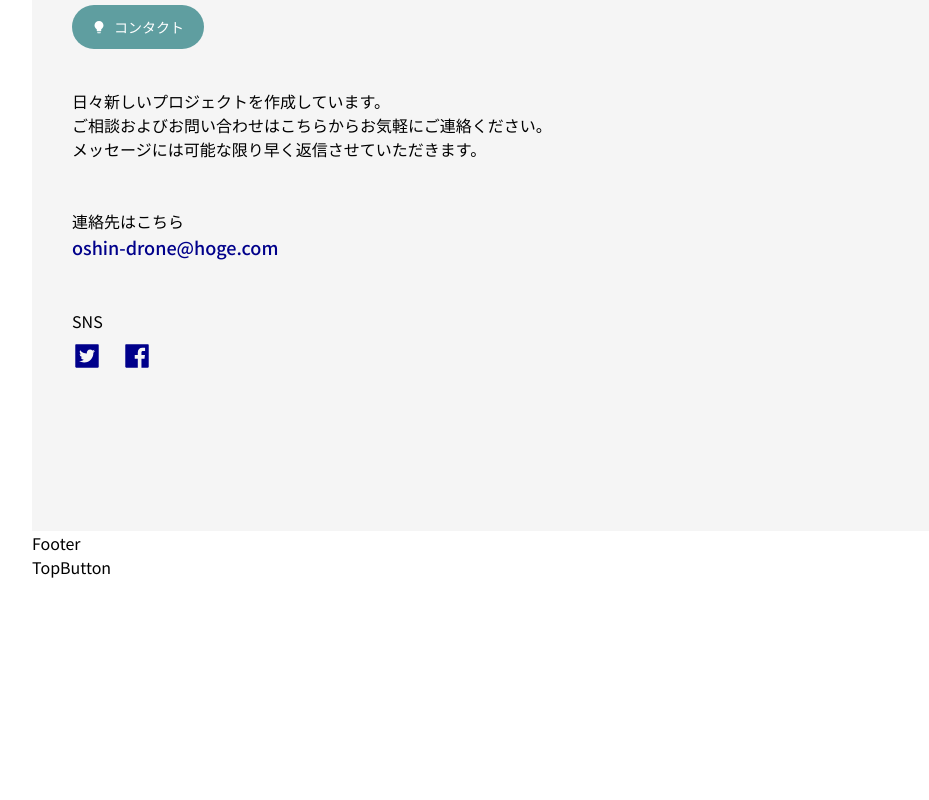
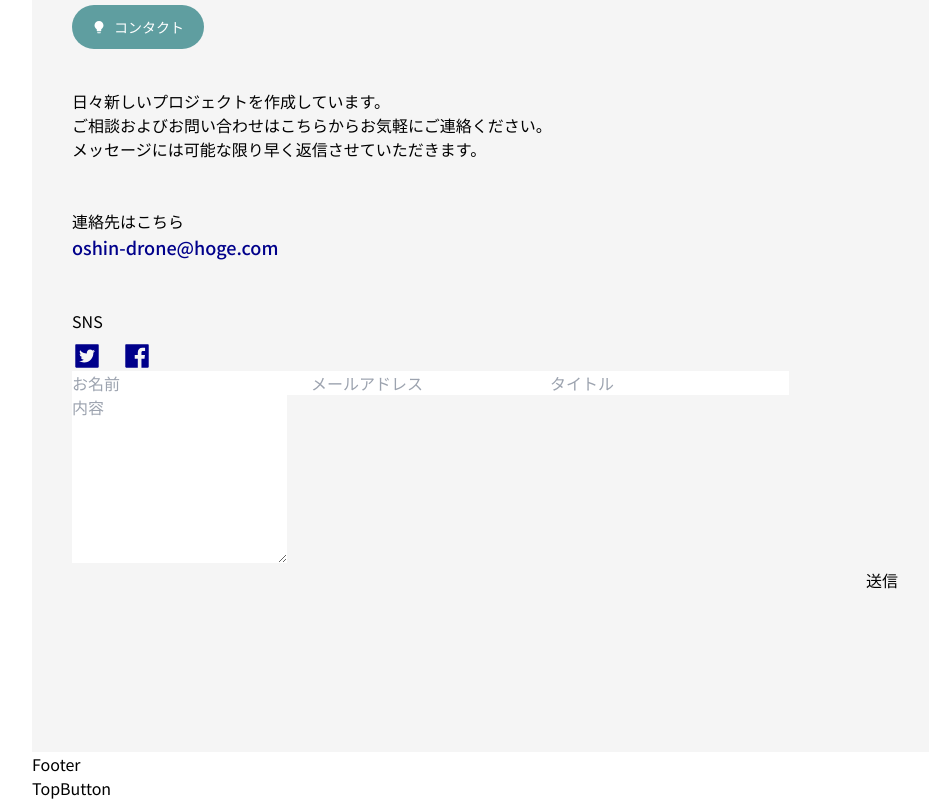
Before and after one commit to shingoasou-0804/oshin-portfolio, a Next.js app in the folder src/: page / in a window 1280 px wide. Shown: the part 3038-3838 px from the top of the page, without its empty margins (342-1271 px from the left). Before the commit the page ends 3617 px from the top, so only its background shows below. Built offline with nearby package versions, Linux system fonts and the light colour scheme.

Commit message:
add emailjs and broad outline of email form

```diff
--- a/src/components/Contact.js
+++ b/src/components/Contact.js
@@ -1,7 +1,20 @@
-import React from 'react'
+'use client'
+
+import React, { useRef } from 'react'
 import { AiFillBulb, AiFillFacebook, AiFillTwitterSquare } from 'react-icons/ai'
+import emailjs from '@emailjs/browser'
 
 function Contact() {
+  const form = useRef()
+  const sendEmail = (e) => {
+    e.preventDefault()
+
+    emailjs.sendForm('', '', form.current, '').then((result) => {
+      form.current.reset()
+    }, (error) => {
+      console.log(error.text)
+    })
+  }
   return (
     <section className='w-full h-fit px-[40px] md:py-20 lg:pb-40 lg:pt-10 py-10 max-xs:px-[20px] relative bg-whitesmoke' id='contact'>
       <div className='max-w-7xl mx-auto'>
@@ -42,8 +55,16 @@ function Contact() {
           </div>
         </div>
         <div>
-          <form action=''>
-
+          <form ref={form} onSubmit={sendEmail} className='w-full'>
+            <input type='text' id='name' name='name' placeholder='お名前' />
+            <input type='email' id='email' name='email' placeholder='メールアドレス' />
+            <input type='text' id='subject' name='subject' placeholder='タイトル' />
+            <textarea name='message' id='message' rows={'7'} placeholder='内容' />
+            <div className='flex justify-end'>
+              <button type='submit'>
+                送信
+              </button>
+            </div>
           </form>
         </div>
       </div>
--- a/src/package.json
+++ b/src/package.json
@@ -9,6 +9,7 @@
     "lint": "next lint"
   },
   "dependencies": {
+    "@emailjs/browser": "^4.3.3",
     "framer-motion": "^11.1.9",
     "next": "14.1.4",
     "react": "^18",
```
Also changed, not shown: 1 other file (tests, documents, lock files or other folders).
